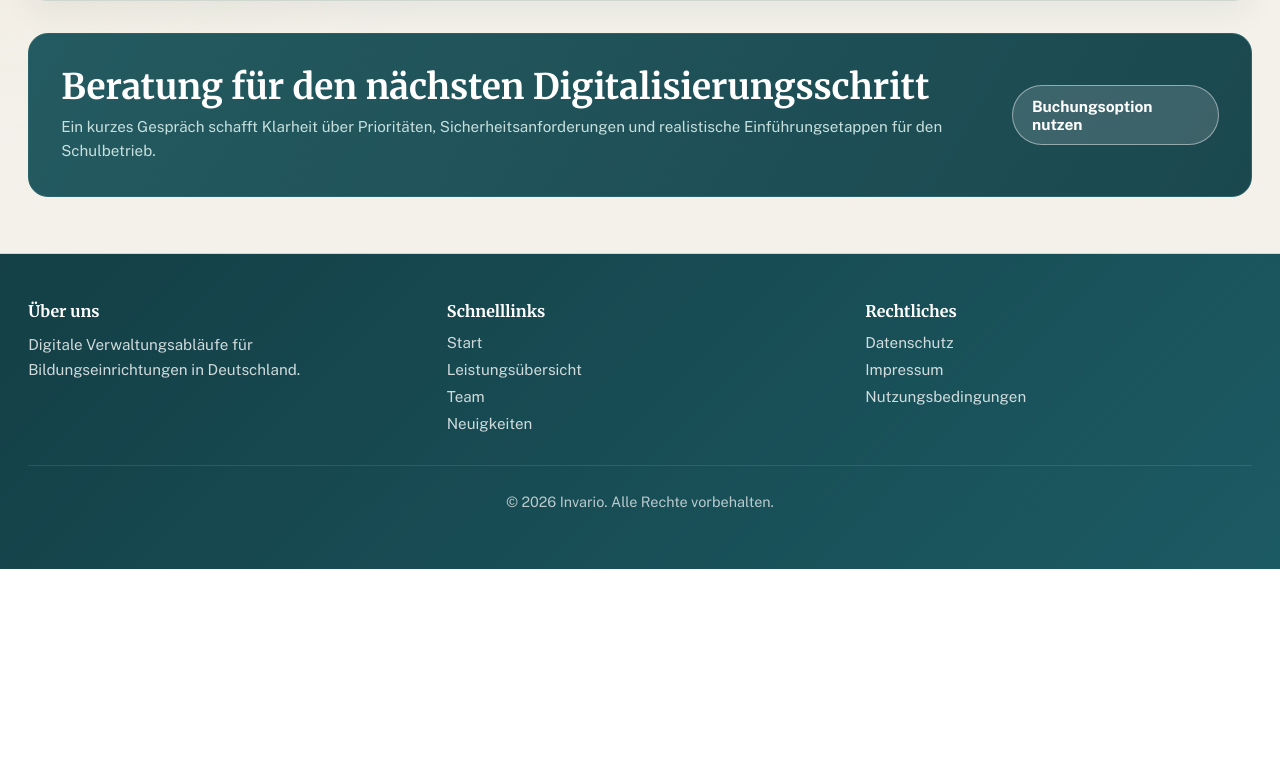
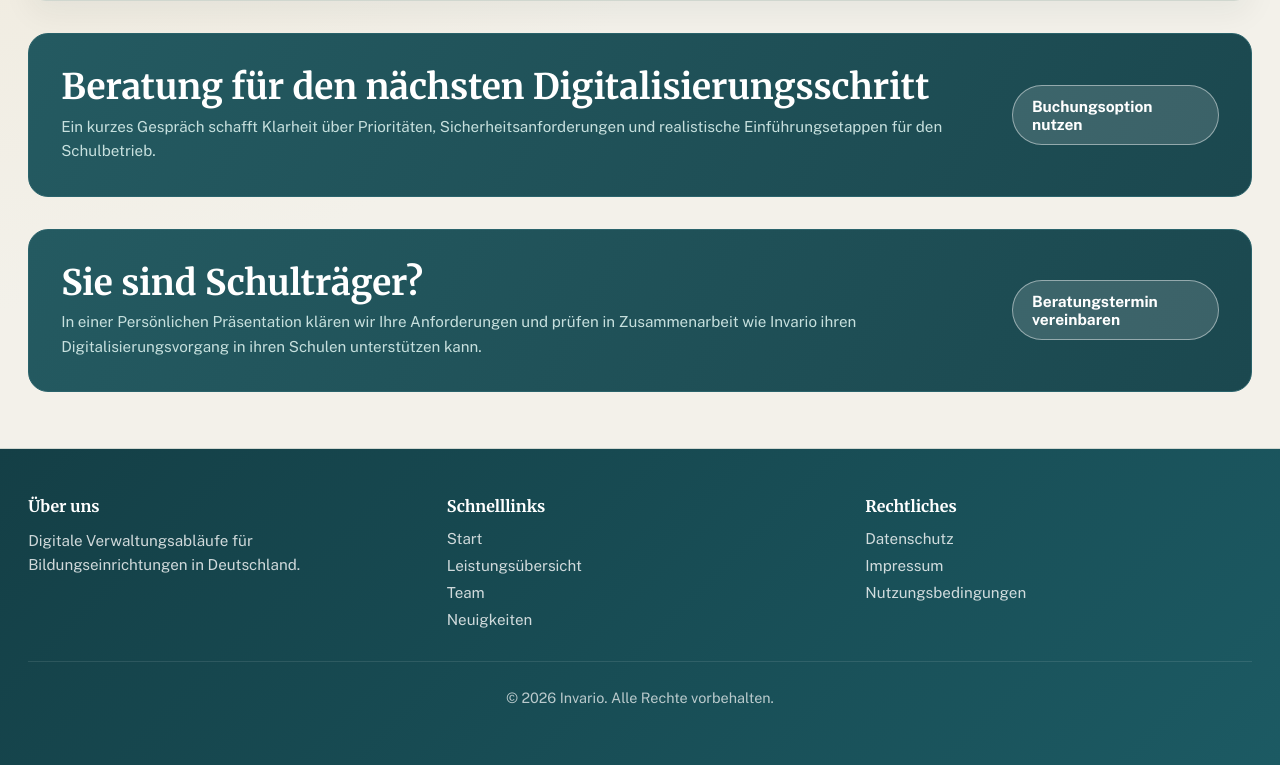
Before and after one commit to AIIrondev/Key-service-Server, a Flask app: page / in a window 1280 px wide. Shown: the part 2539-3304 px from the top of the page. Before the commit the page ends 3108 px from the top, so only its background shows below. Run offline with Flask 3, Linux system fonts and the light colour scheme; some libraries are stand-ins or nearby versions.

Commit message:
feat: Add contact section for school carriers with consultation details
Co-authored-by: Copilot <copilot@github.com>

```diff
--- a/Website/templates/main.html
+++ b/Website/templates/main.html
@@ -729,4 +729,12 @@
 		<a class="btn btn-secondary" href="{{ url_for('login') }}">Buchungsoption nutzen</a>
 	{% endif %}
 </section>
+
+<section class="contact" id="kontakt">
+	<div>
+		<h2>Sie sind Schulträger?</h2>
+		<p>In einer Persönlichen Präsentation klären wir Ihre Anforderungen und prüfen in Zusammenarbeit wie Invario ihren Digitalisierungsvorgang in ihren Schulen unterstützen kann.</p>
+	</div>
+	<a class="btn btn-secondary" href="{{ url_for('kontakt') }}">Beratungstermin vereinbaren</a>
+</section>
 {% endblock %}
```
